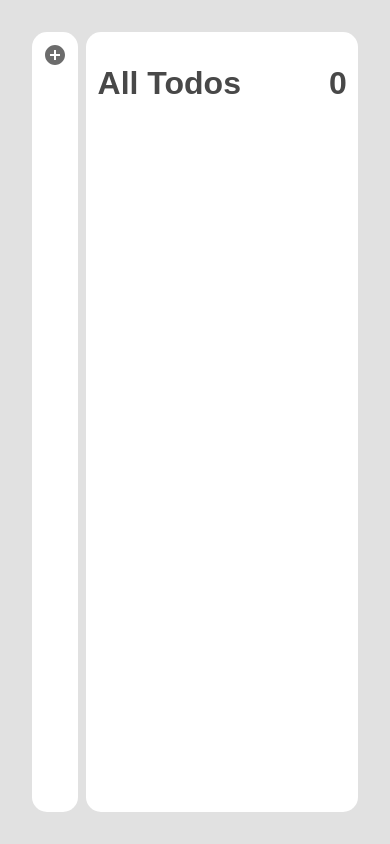
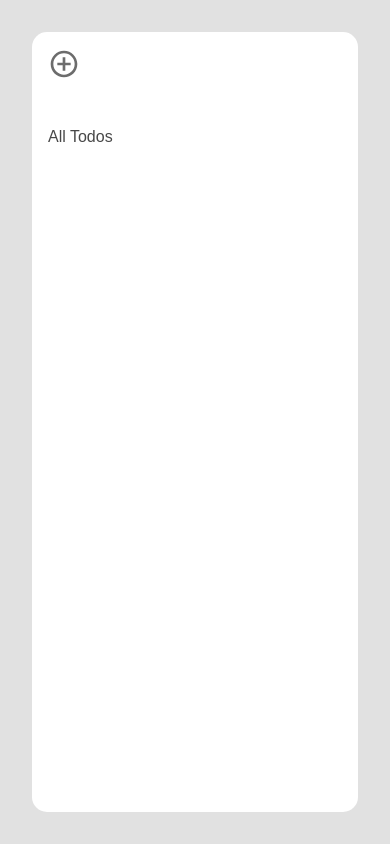
Before and after one commit to kyungeun-j/todo_list, a React (Create React App) app: page / in a window 390 px wide. Built offline with nearby package versions, Linux system fonts and the light colour scheme.

Commit message:
Update mobile layout

```diff
--- a/src/App.js
+++ b/src/App.js
@@ -10,6 +10,7 @@ import styled, { createGlobalStyle } from 'styled-components';
 import TodoList from './components/TodoList';
 import TodoHead from './components/TodoHead';
 import TodoCreate from './components/TodoCreate';
+import { useState } from 'react';
 
 const GrobalStyle = createGlobalStyle`
   :root {
@@ -41,6 +42,7 @@ const Container = styled.div`
 `;
 
 function App() {
+
   return (
     // TodoProvider: 모든 곳에서 Todo Context를 사용할 수 있기위함
     <Provider>
--- a/src/components/ListHead.js
+++ b/src/components/ListHead.js
@@ -1,11 +1,9 @@
 import React, { useState, memo } from "react";
 import styled, { css } from "styled-components";
-import { MdAddCircle } from 'react-icons/md';
-import { useDispatch, useNextId, useListState } from "./Context";
-import Lists from "./Lists"
+import { BiPlusCircle } from 'react-icons/bi';
+import { useDispatch, useNextId } from "./Context";
 
 const Head = styled.div``;
-
 const Form = styled.form`
     display: flex;
     margin-bottom: 0.5em;
@@ -20,7 +18,6 @@ const Form = styled.form`
         `
     }
 `;
-
 const Color = styled.div`
     position: relative;
     border: none;
@@ -29,7 +26,6 @@ const Color = styled.div`
     height: 1.5em;
     border-radius: 1em;
 `;
-
 const ColorSelect = styled.div`
     position: absolute;
     top: 25px;
@@ -62,7 +58,6 @@ const ColorSelect = styled.div`
         top: 26px;
     }
 `;
-
 const ColorList = styled.div`
     width: 1.5em;
     height: 1.5em;
@@ -72,52 +67,46 @@ const Input = styled.input`
     flex: 1;
     outline: none;
     border: none;
+    padding-left: 0.5em;
     width: 82%;
 `;
-
 const Add = styled.div`
     display: flex;
     width: fit-content;
     font-size: 24px;
     color: var(--base-color);
+    cursor: pointer;
 
     &:hover {
         border: 2px dashed var(--base-color);
-        margin-left: -2px;
-        margin-right: -2px;
+        margin: -2px;
         border-radius: 1em;
     }
 
     @media screen and (max-width: 800px) {
-        width: auto;
-        justify-content: center;
-        align-items: center;
         margin-bottom: 1em;
+        font-size: 2em;
 
         &:hover {
             border: none;
+            margin: 0 0 1em 0;
         }
     }
 `;
-
 const All = styled.div`
     padding: 1em 0;
-
-    @media screen and (max-width: 800px) {
-        display: none;
-    }
 `;
 
-function ListHead({ ulOpen }) {
+function ListHead() {
+    const dispatch = useDispatch();
+    const nextId = useNextId();
+    const id = nextId.current;
 
     const [add, setAdd] = useState(false);
-    const onAdd = () => setAdd(!add);
-
-    const dispatch = useDispatch();
-    const nextId = useNextId();
     const [value, setValue] = useState('');
     const [color, setColor] = useState('#FFF587');
-    const id = nextId.current;
+
+    const onAdd = () => setAdd(!add);
     const onChange = (e) => setValue(e.target.value);
     const onColor = (e) => setColor(e.target.style.backgroundColor);
     const onSubmit = (e) => {
@@ -134,13 +123,11 @@ function ListHead({ ulOpen }) {
         });
         dispatch({type: 'LIST_SELECT', id});
         setValue('');
-        setColor('#FFF587')
-        setAdd(false)
+        setColor('#FFF587');
+        setAdd(false);
         nextId.current += 1;
-    }
-
-    const onSelect = () => dispatch({ type: 'LIST_SELECT', id: 'all'})
-
+    };
+    const onSelect = () => dispatch({ type: 'LIST_SELECT', id: 'all'});
     const onColorSelect = (e) => {
         const colorPicker = document.getElementsByClassName('color-picker')[0];
 
@@ -150,14 +137,14 @@ function ListHead({ ulOpen }) {
             colorPicker.style.display = 'flex';
         }
         document.getElementsByClassName('color-picker')[0].classList.toggle('opend');
-    }
+    };
 
     return (
         <Head>
             <Add onClick={ onAdd } add={ add }>
-                <MdAddCircle className="addImg" />
+                <BiPlusCircle className="addImg" />
             </Add>
-            <All onClick={ onSelect } add={ add }>All Todos</All>
+            <All onClick={ onSelect }>All Todos</All>
             {(
                 add &&
                 <Form onSubmit={ onSubmit }>
@@ -176,7 +163,7 @@ function ListHead({ ulOpen }) {
                     </Color>
                     <Input
                         autoFocus
-                        placeholder="제목"
+                        placeholder="Title"
                         onChange={ onChange }
                         value={ value }
                     />
--- a/src/components/ListItem.js
+++ b/src/components/ListItem.js
@@ -14,18 +14,14 @@ const Done = styled.div`
 const Title = styled.div`
     flex: 1;
     padding: 0.4em;
-
-    @media screen and (max-width: 800px) {
-        display: none;
-    }
 `;
 const Remove = styled.div`
     display: none;
-    &:hover, {
+
+    &:hover {
         color: #fd8c14;
     }
 `;
-
 const Item = styled.li`
     display: flex;
     justify-content: center;
@@ -33,13 +29,15 @@ const Item = styled.li`
     padding: 0.3em 0.2em;
     cursor: pointer;
     border-radius: 6px;
+
     &:hover, &:active {
         ${Remove} {
             display: flex;
         }
     }
-    ${props =>
-        props.select &&
+
+    ${(props) =>
+        props.select && props.selectCnt < 2 &&
         css`
             border: 2px dashed var(--base-color);
             padding: 0.2em;
@@ -48,17 +46,16 @@ const Item = styled.li`
     }
 `;
 
-function ListItem({ id, title, select, color, count }) {
-    console.log(count)
+function ListItem({ id, title, select, selectCnt, color, count }) {
     const dispatch = useDispatch();
     const onRemove = () => dispatch({ type: 'LIST_REMOVE', id })
     const onSelect = () => dispatch({ type: 'LIST_SELECT', id })
 
     return(
         <>
-            <Item select={ select }>
+            <Item onClick={ onSelect } select={ select } selectCnt={ selectCnt }>
                 <Done color={ color }>{ count }</Done>
-                <Title onClick={ onSelect }>{ title }</Title>
+                <Title>{ title }</Title>
                 <Remove onClick={ onRemove }>
                     <MdOutlineClear />
                 </Remove>
--- a/src/components/ListTemplate.js
+++ b/src/components/ListTemplate.js
@@ -1,5 +1,6 @@
-import React, { useState } from "react";
-import styled from "styled-components";
+import React from "react";
+import styled, { css } from "styled-components";
+import { useListState } from "./Context";
 
 const Template = styled.div`
     width: 10em;
@@ -12,17 +13,27 @@ const Template = styled.div`
     flex-direction: column;
 
     @media screen and (max-width: 800px) {
-        width: auto;
+        display: initial;
+        width: -webkit-fill-available;
         height: -webkit-fill-available;
-        padding: 0.7em;
-        margin-right: 0.5em;
+        padding: 1em;
+        margin-right: 0;
+
+        ${props =>
+            props.open === true &&
+            css`
+                display: none;
+            `
+        }
     }
 `;
 
 function ListTemplate({ children }) {
+    const lists = useListState();
+    const open = lists.length !== 0 ? lists.map(list => list.select).filter(select => select)[0] : false;
 
     return (
-        <Template>
+        <Template open={ open }>
             { children }
         </Template>
     );
--- a/src/components/Lists.js
+++ b/src/components/Lists.js
@@ -1,6 +1,6 @@
 import React from "react";
 import ListItem from "./ListItem"
-import styled, { css } from "styled-components";
+import styled from "styled-components";
 import { useListState } from "./Context";
 
 const List = styled.ul`
@@ -13,9 +13,10 @@ const List = styled.ul`
 
 function Lists() {
     const lists = useListState();
+    const selectCnt = lists.map(list => list.select).filter(select => select).length;
 
     return(
-        <List select={lists.map(list => list.select)}>
+        <List>
             {
                 lists.map(list => (
                     <ListItem
@@ -23,6 +24,7 @@ function Lists() {
                         id={ list.id }
                         title={ list.title }
                         select={ list.select }
+                        selectCnt={ selectCnt }
                         color={ list.color }
                         count={ list.todos.filter(todo => !todo.done).length }
                     />
--- a/src/components/TodoHead.js
+++ b/src/components/TodoHead.js
@@ -16,8 +16,7 @@ function TodoHead() {
     const list = lists.filter(list => list.select);
     const color = String(list.map(list => list.color))
 
-    console.log(color)
-    const allUnDone = lists.filter(list => !list.select).length !== 0 ?
+    const allUnDone = lists.filter(list => list.select).length !== 0 ?
         lists.map(list =>
         list.todos.filter(todo => !todo.done).length)
         .reduce((a, c) => a+c) : 0;
@@ -25,10 +24,10 @@ function TodoHead() {
     return(
         <Head color={ color }>
             <Title>
-                { list.length !== 0 ? list.map(ls => (ls.title)) : 'All Todos' }
+                { list.length > 1 ? 'All Todos' : list.map(ls => (ls.title))}
             </Title>
             <Count>
-                { list.length !== 0 ? list.map(ls => ls.todos.filter(todo => !todo.done).length) : allUnDone }
+                { list.length > 1 ? allUnDone : list.map(ls => ls.todos.filter(todo => !todo.done).length)}
             </Count>
         </Head>
     );
--- a/src/components/TodoItem.js
+++ b/src/components/TodoItem.js
@@ -14,6 +14,7 @@ const Check = styled.div`
     justify-content: center;
     margin-right: 20px;
     cursor: pointer;
+
     ${props =>
         props.done &&
         css`
@@ -36,10 +37,10 @@ const Remove = styled.div`
     color: #dee2e6;
     font-size: 24px;
     cursor: pointer;
+
     &:hover {
         color: ${props => props.color};
     }
-    display: none;
 `;
 const Form = styled.form`
     flex: 1;
@@ -63,7 +64,6 @@ const Title = styled.div`
 `;
 
 function TodoItem({ listId, title, color, id, text, done }) {
-    console.log(title)
     const dispatch = useDispatch();
     const onToggle = () => dispatch({ type: 'TODO_TOGGLE', listId, id, done })
     const onRemove = () => dispatch({ type: 'TODO_REMOVE', listId, id })
--- a/src/components/TodoList.js
+++ b/src/components/TodoList.js
@@ -10,7 +10,7 @@ const List = styled.div`
 
 function TodoList() {
     const lists = useListState();
-    const all = lists.filter(list => list.select).length === 0
+    const all = lists.filter(list => list.select).length > 1;
 
     return(
         <List>
--- a/src/components/TodoTemplate.js
+++ b/src/components/TodoTemplate.js
@@ -1,5 +1,7 @@
-import React from "react";
-import styled from "styled-components";
+import React, { useState } from "react";
+import styled, { css } from "styled-components";
+import { BiChevronLeftCircle } from 'react-icons/bi';
+import { useListState, useDispatch } from "./Context";
 
 const Template = styled.div`
     width: 31em;
@@ -11,15 +13,42 @@ const Template = styled.div`
     flex-direction: column;
 
     @media screen and (max-width: 800px) {
+        display: none;
         height: -webkit-fill-available;
         width: -webkit-fill-available;
-        padding: 0.7em;
+        padding: 1em;
+        cursor: pointer;
+
+        ${props =>
+            props.open === true &&
+            css`
+                display: initial;
+            `
+        }
+    }
+`;
+
+const BackImg = styled.div`
+    display: none;
+    width: fit-content;
+    font-size: 2em;
+    color: var(--base-color);
+
+    @media screen and (max-width: 800px) {
+        display: initial;
     }
 `;
 
 function TodoTemplate({ children }) {
+    const lists = useListState();
+    const open = lists.length !== 0 ? lists.map(list => list.select).filter(select => select)[0] : false;
+
+    const dispatch = useDispatch();
+    const onSelect = () => dispatch({ type: 'LIST_SELECT', id: 'back' });
+
     return (
-        <Template>
+        <Template open={ open }>
+            <BackImg onClick={ onSelect }><BiChevronLeftCircle/></BackImg>
             { children }
         </Template>
     );
```
Also changed, not shown: src/components/Context.js (+10 -5 lines), src/components/TodoCreate.js (+6 -5 lines).
